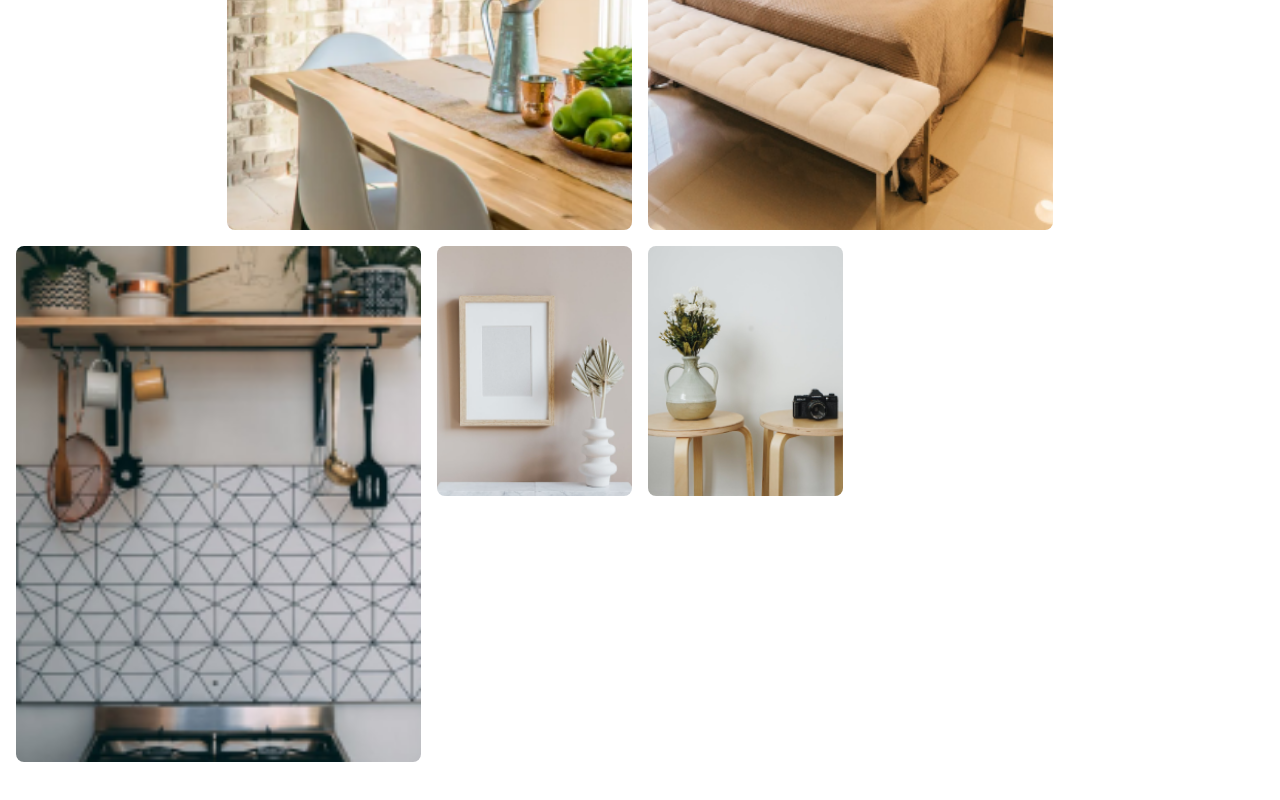
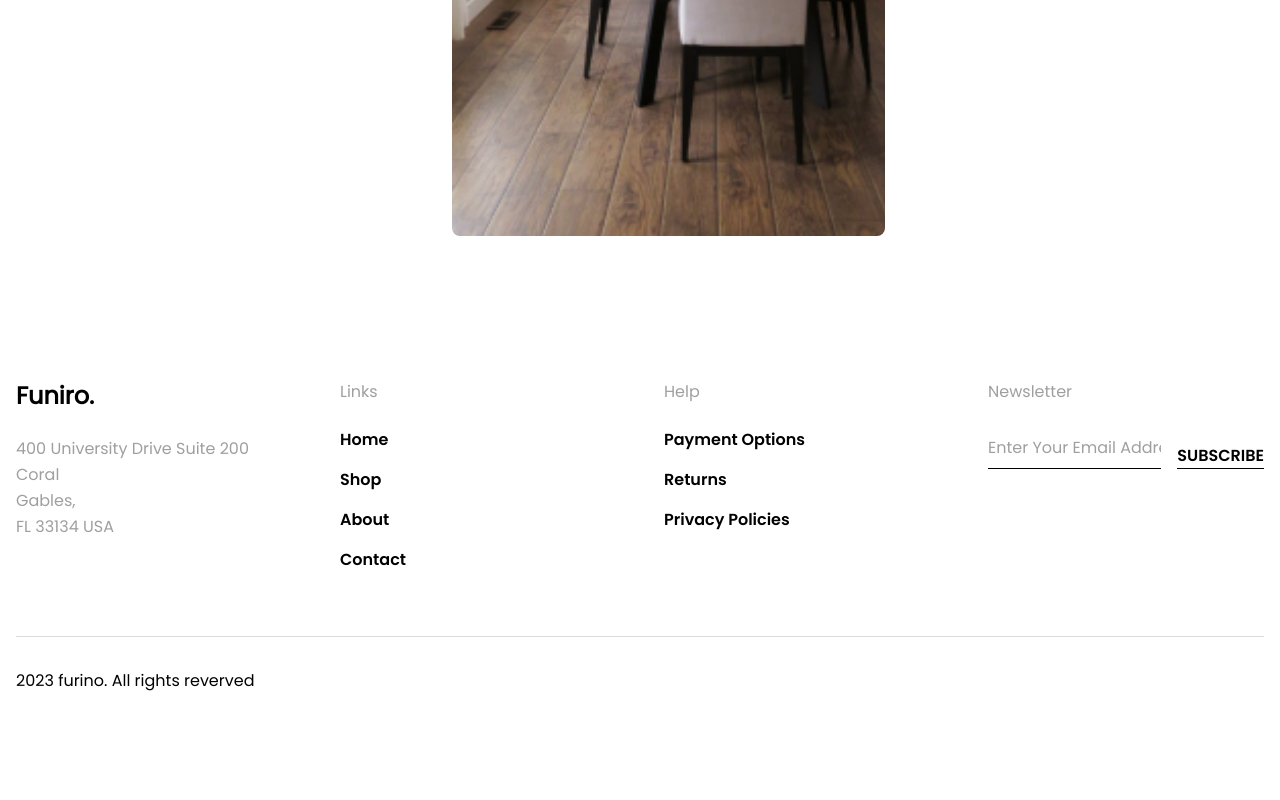
Before and after one commit to codeWithHak/marketplace-hackathon-q2, a Next.js app: page / in a window 1280 px wide. Shown: the part 4316-5116 px from the top of the page. After the commit the page ends 5057 px from the top, so only its background shows below. Built offline with nearby package versions, Linux system fonts and the light colour scheme.

Commit message:
landing page completed

```diff
--- /dev/null
+++ b/src/app/components/Footer.tsx
@@ -0,0 +1,85 @@
+import Link from 'next/link'
+
+export default function Footer() {
+  return (
+    <footer className="w-full py-12 px-4 font-poppins text-center md:text-start">
+      <div className="max-w-[1440px] mx-auto">
+        <div className="grid grid-cols-1 md:grid-cols-2 lg:grid-cols-4 gap-12 mb-16">
+          {/* Logo and Address */}
+          <div className="space-y-6">
+            <h2 className="text-[#000000] text-2xl font-bold">
+              Funiro.
+            </h2>
+            <div className="text-[#9F9F9F] text-base leading-relaxed">
+              <p>400 University Drive Suite 200 Coral</p>
+              <p>Gables,</p>
+              <p>FL 33134 USA</p>
+            </div>
+          </div>
+
+          {/* Links */}
+          <div className="space-y-6">
+            <h3 className="text-[#9F9F9F] text-base">Links</h3>
+            <nav className="flex flex-col space-y-4  font-poppinsSemiBold">
+              <Link href="/" className="text-black hover:text-[#B88E2F] transition-colors">
+                Home
+              </Link>
+              <Link href="/shop" className="text-black hover:text-[#B88E2F] transition-colors">
+                Shop
+              </Link>
+              <Link href="/about" className="text-black hover:text-[#B88E2F] transition-colors">
+                About
+              </Link>
+              <Link href="/contact" className="text-black hover:text-[#B88E2F] transition-colors">
+                Contact
+              </Link>
+            </nav>
+          </div>
+
+          {/* Help */}
+          <div className="space-y-6">
+            <h3 className="text-[#9F9F9F] text-base">Help</h3>
+            <nav className="flex flex-col space-y-4 font-poppinsSemiBold">
+              <Link href="/payment" className="text-black hover:text-[#B88E2F] transition-colors">
+                Payment Options
+              </Link>
+              <Link href="/returns" className="text-black hover:text-[#B88E2F] transition-colors">
+                Returns
+              </Link>
+              <Link href="/privacy" className="text-black hover:text-[#B88E2F] transition-colors">
+                Privacy Policies
+              </Link>
+            </nav>
+          </div>
+
+          {/* Newsletter */}
+          <div className="space-y-6">
+            <h3 className="text-[#9F9F9F] text-base">Newsletter</h3>
+            <form className="flex flex-col lg:flex-row items-center gap-4 space-y-4">
+              <div className="border-b border-black">
+                <input
+                  type="email"
+                  placeholder="Enter Your Email Address"
+                  className="w-full py-2 bg-transparent text-black placeholder-[#9F9F9F] focus:outline-none"
+                />
+              </div>
+              <button
+                type="submit"
+                className="font-poppinsSemiBold border-b border-black text-black hover:text-[#B88E2F] transition-colors"
+              >
+                SUBSCRIBE
+              </button>
+            </form>
+          </div>
+        </div>
+
+        {/* Copyright */}
+        <div className="pt-8 border-t border-[#D9D9D9]">
+          <p className="text-[#000000] text-base">
+            2023 furino. All rights reverved
+          </p>
+        </div>
+      </div>
+    </footer>
+  )
+}
--- a/src/app/components/Furniture.tsx
+++ b/src/app/components/Furniture.tsx
@@ -5,106 +5,125 @@ const galleryImages = [
       id: '1',
       src: '/images/left-cutted.png',
       alt: 'Modern shelf setup with plants',
-    className: 'col-span-1 row-span-2'
+      width: 280,
+      height: 500,
+      className: 'lg:block hidden col-span-1 lg:col-start-1 lg:col-end-3 lg:row-start-1 lg:row-end-3'
     },
     {
       id: '2',
       src: '/images/laptop.png',
       alt: 'Minimalist workspace setup',
-    className: 'col-span-2 row-span-1'
+      width: 450,
+      height: 300,
+      className: 'col-span-1 lg:col-start-3 lg:col-end-6 lg:row-start-1 lg:row-end-2'
     },
     {
       id: '3',
       src: '/images/chair.png',
       alt: 'Vintage brown chair',
-    className: 'col-span-1 row-span-1'
+      width: 280,
+      height: 400,
+      className: 'col-span-1 lg:col-start-3 lg:col-end-5 lg:row-start-2 lg:row-end-3'
     },
     {
       id: '4',
-    src: '/images/table1.png',
-    alt: 'Decorative table setup',
-    className: 'col-span-1 row-span-1'
+      src: '/images/showpiece.png',
+      alt: 'Small table with vase',
+      width: 280,
+      height: 280,
+      className: 'col-span-1 lg:col-start-5 lg:col-end-6 lg:row-start-2 lg:row-end-3'
     },
     {
       id: '5',
-    src: '/images/table2.png',
+      src: '/images/table1.png',
       alt: 'Modern dining room',
-    className: 'col-span-2 row-span-2'
+      width: 400,
+      height: 600,
+      className: 'col-span-1 lg:col-start-6 lg:col-end-9 lg:row-start-1 lg:row-end-4'
     },
     {
       id: '6',
       src: '/images/bed.png',
       alt: 'Contemporary bedroom setup',
-    className: 'col-span-2 row-span-2'
+      width: 450,
+      height: 350,
+      className: 'col-span-1 lg:col-start-9 lg:col-end-12 lg:row-start-1 lg:row-end-2'
     },
     {
       id: '7',
       src: '/images/kitchen.png',
       alt: 'Modern kitchen counter',
-    className: 'col-span-2 row-span-2'
+      width: 280,
+      height: 280,
+      className: 'col-span-1 lg:col-start-12 lg:col-end-14 lg:row-start-1 lg:row-end-2'
     },
     {
       id: '8',
       src: '/images/artwall.png',
       alt: 'Decorative wall art',
-    className: 'col-span-1 row-span-1'
+      width: 280,
+      height: 280,
+      className: 'col-span-1 lg:col-start-9 lg:col-end-11 lg:row-start-2 lg:row-end-3'
     },
     {
       id: '9',
-    src: '/images/showpiece.png',
+      src: '/images/table2.png',
       alt: 'Wall mounted shelf',
-    className: 'col-span-1 row-span-1'
+      width: 280,
+      height: 280,
+      className: 'col-span-1 lg:col-start-12 lg:col-end-14 lg:row-start-2 lg:row-end-3'
     }
-]
+  ];
+
 
 export default function Furniture() {
   return (
-    <section className="py-16 md:py-24 px-4 font-poppins">
-      <div className="w-full">
-        <div className="text-center mb-12 md:mb-16">
-          <h2 className="text-[#3A3A3A] text-2xl md:text-3xl lg:text-4xl font-medium mb-2">
+    <section className="w-full py-16 md:py-24 px-4 font-poppins overflow-hidden">
+      <div className="max-w-[1920px] mx-auto">
+        <div className="text-center mb-16">
+          <h2 className="text-[#3A3A3A] text-2xl md:text-3xl font-medium mb-2">
             Share your setup with
           </h2>
-          <p className="text-[#616161] text-3xl md:text-4xl lg:text-5xl font-bold">
+          <p className="text-[#616161] text-3xl md:text-4xl font-bold">
             #FuniroFurniture
           </p>
         </div>
 
-        {/* Desktop Grid Layout */}
-        <div className="hidden md:grid grid-cols-6 gap-4 auto-rows-[250px]">
+        {/* Desktop Layout */}
+        <div className="hidden lg:grid grid-cols-13 grid-rows-3 gap-4 h-[800px]">
           {galleryImages.map((image) => (
             <div
               key={image.id}
-              className={`relative overflow-hidden rounded-lg ${image.className}`}
+              className={`${image.className} overflow-hidden`}
             >
               <Image
                 src={image.src}
                 alt={image.alt}
-                fill
+                width={image.width}
+                height={image.height}
                 quality={100}
-                className="object-cover hover:scale-105 transition-transform duration-300"
+                className="w-full h-full object-cover rounded-lg hover:scale-105 transition-transform duration-300"
               />
             </div>
           ))}
         </div>
 
-        {/* Mobile Grid Layout */}
-        <div className="grid md:hidden grid-cols-2 gap-4">
+        {/* Mobile Layout */}
+        <div className="lg:hidden grid grid-cols-1 sm:grid-cols-2 gap-4">
           {galleryImages.map((image) => (
             <div
               key={image.id}
-              className={`relative aspect-square overflow-hidden rounded-lg ${
-                image.id === '2' || image.id === '5' || image.id === '6' || image.id === '7'
-                  ? 'col-span-2'
-                  : 'col-span-1'
-              }`}
+              className={`${
+                image.id === '5' ? 'sm:col-span-2' : ''
+              } overflow-hidden ${image.className}`}
             >
               <Image
                 src={image.src}
                 alt={image.alt}
-                fill
+                width={image.width}
+                height={image.height}
                 quality={100}
-                className="object-cover hover:scale-105 transition-transform duration-300"
+                className="rounded-lg hover:scale-105 transition-transform duration-300"
               />
             </div>
           ))}
--- a/src/app/components/LandingPage.tsx
+++ b/src/app/components/LandingPage.tsx
@@ -5,6 +5,8 @@ import Browse from './Browse'
 import Products from './Products'
 import Rooms from './Rooms'
 import Furniture from './Furniture'
+import Footer from './Footer'
+
 
 function LandingPage() {
   return (
@@ -15,6 +17,7 @@ function LandingPage() {
         <Products/>
         <Rooms/>
         <Furniture/>
+        <Footer/>
     </div>
   )
 }
--- a/src/app/components/Products.tsx
+++ b/src/app/components/Products.tsx
@@ -103,7 +103,7 @@ const products: Product[] = [
   }
 ]
 
-export default function OurProducts() {
+export default function Products() {
   const [scrollPosition, setScrollPosition] = useState(0)
   const containerRef = useRef<HTMLDivElement>(null)
 
```
Lines whose indentation alone changed are shown as unchanged.
